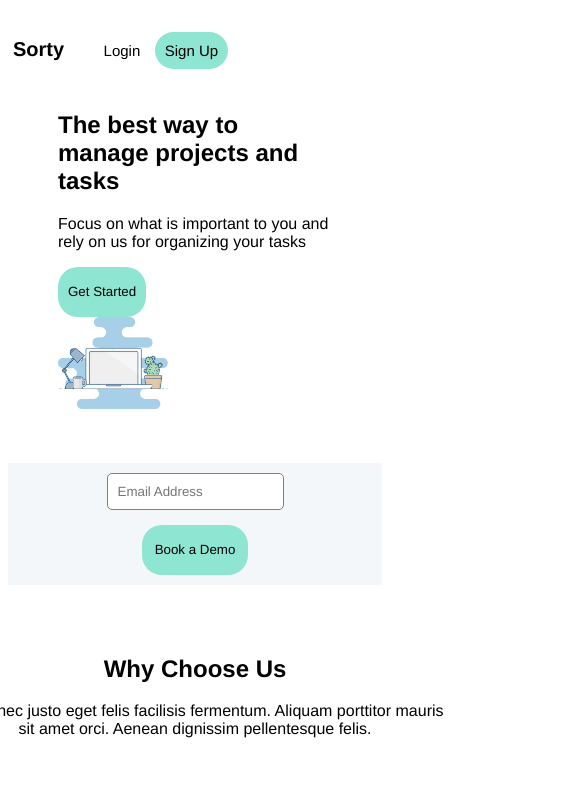
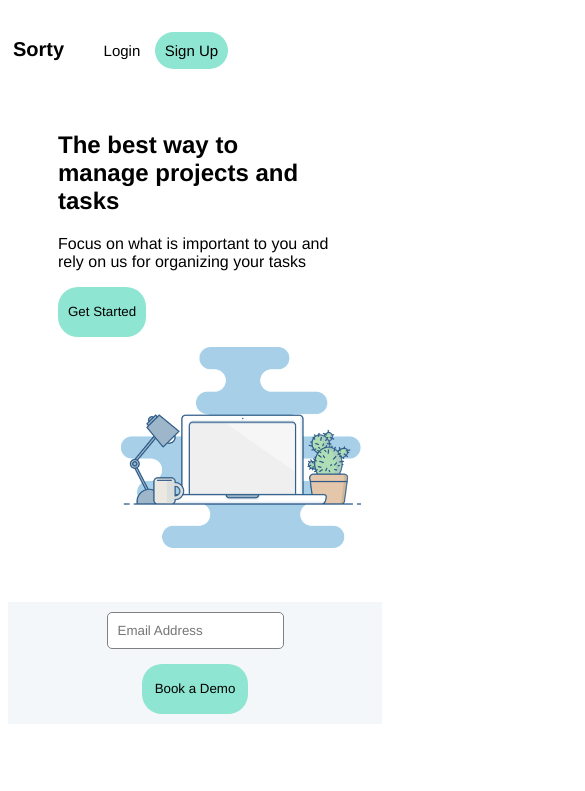
Before and after one commit to divyajomi08/divyajomi08.github.io, a plain HTML site: page css-assessment/Desktop Mockup/index.html in a window 390 px wide. Shown: the top 791 px of the page, 585 px wide, since content can reach past the window. Drawn offline with Linux system fonts and the light colour scheme.

Commit message:
final commit

```diff
--- a/css-assessment/Desktop Mockup/index.html
+++ b/css-assessment/Desktop Mockup/index.html
@@ -24,7 +24,7 @@
         </p>
         <button>Get Started</button>
       </div>
-      <div>
+      <div class="div8">
         <img src="illustration.png"></img>
       </div>
     </div>
--- a/css-assessment/Desktop Mockup/style.css
+++ b/css-assessment/Desktop Mockup/style.css
@@ -75,18 +75,15 @@ img {
   height: auto;
 }
 .div1 {
-  margin-top: 30px;
-  margin-left:50px ;
+  margin-top: 50px;
+  margin-left: 50px ;
   margin-right:50px ;
   width: auto;
-
-
-
 }
 .a3 {
   background-color: #8ee5d1;
   padding: 10px;
-  height: 50px;
+  height: 40px;
   border: none;
 
   border-radius: 20px;
@@ -130,11 +127,16 @@ img {
   input{
     margin: auto;
     margin-bottom: 15px;
-
-
   }
   #b1{
     width: 30%;
     margin: auto;
   }
+  .div8{
+    margin-top: 10px;
+    margin-left: 23%;
+    width: 600px;
+    height: auto;
+
+  }
 }
```
